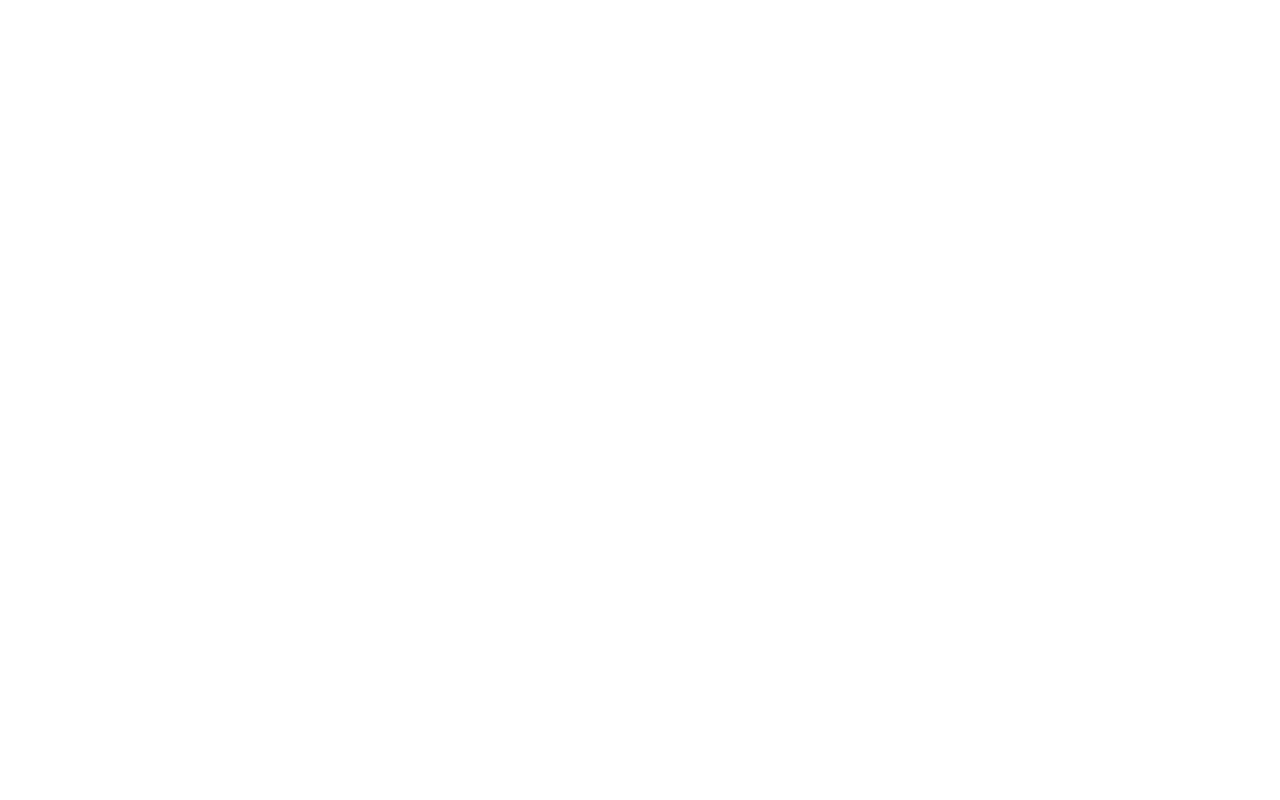
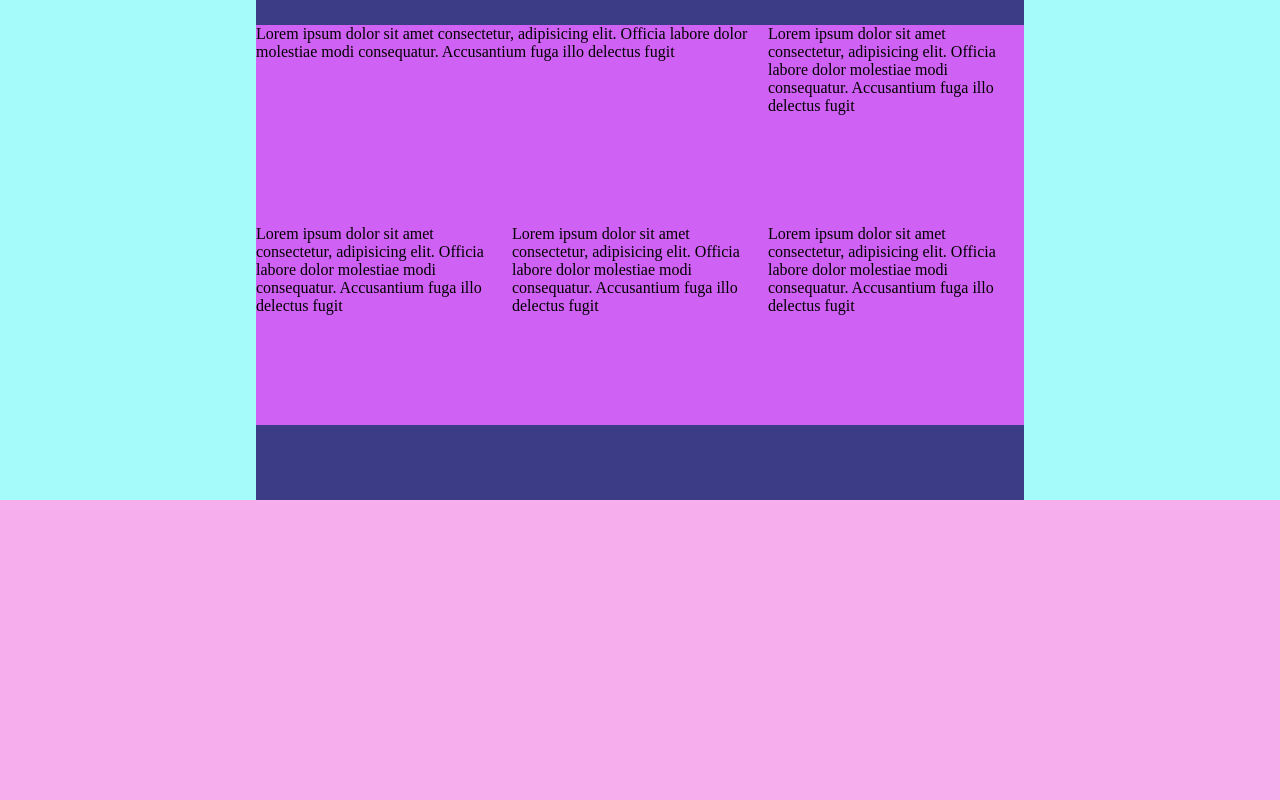
Before and after one commit to scarlett-troncoso/htmlcss-responsive-layout, a plain HTML site: page index.html in a window 1280 px wide. Shown: the top 800 px of the page. Drawn offline with Linux system fonts and the light colour scheme.

Commit message:
add background sections

```diff
--- a/css/style.css
+++ b/css/style.css
@@ -1,5 +1,71 @@
+/* common */
 *{
     margin: 0;
     padding: 0;
     box-sizing: border-box;
 }
+
+.container{
+    display: flex;
+    margin: 0 20%;
+    padding: 25px 0;
+}
+
+/* utility */
+
+.d_flex{
+    display: flex;
+}
+
+.wrp{
+    flex-wrap: wrap;
+}
+
+/* #region debug*/
+/*debug*/
+section {
+    height: 500px;
+}
+
+.services, .testimonials, .about{
+    background-color: rgb(165, 250, 250);
+}
+
+.strategic, .benefits, .free{
+    background-color: rgb(247, 174, 236);
+}
+
+.container{
+    height: 500px;
+    background-color: rgb(60, 60, 134);
+}
+
+.row{
+    height: 400px;
+    width: 100%;
+    background-color: rgb(129, 245, 121);
+}
+
+.col-8, .col-4{
+    height: 50 px;
+    background-color: rgb(208, 97, 245);
+}
+/* #endregion debug*/
+
+
+
+/* #region header */
+/* #endregion header */
+
+/* #region main */
+.col-8{
+    width: calc((100% / 12) * 8);
+}
+
+.col-4{
+    width: calc((100% / 12) * 4);
+}
+/* #endregion main */
+
+/* #region footer */
+/* #endregion footer */
--- a/index.html
+++ b/index.html
@@ -6,7 +6,53 @@
     <title>Responsive layout esercizio 15</title>
     <link rel="stylesheet" href="./css/style.css">
 </head>
-<body>
+<body class="debug">
+    <header id="H">
 
+    </header>
+
+    <main id="M">
+        <section class="services">
+            <div class="container">
+                <div class="row d_flex wrp">
+                    <div class="col-8"> Lorem ipsum dolor sit amet consectetur, adipisicing elit. Officia labore dolor molestiae modi consequatur. Accusantium fuga illo delectus fugit</div>
+                    <div class="col-4"> Lorem ipsum dolor sit amet consectetur, adipisicing elit. Officia labore dolor molestiae modi consequatur. Accusantium fuga illo delectus fugit</div>
+                    <div class="col-4"> Lorem ipsum dolor sit amet consectetur, adipisicing elit. Officia labore dolor molestiae modi consequatur. Accusantium fuga illo delectus fugit</div>
+                    <div class="col-4"> Lorem ipsum dolor sit amet consectetur, adipisicing elit. Officia labore dolor molestiae modi consequatur. Accusantium fuga illo delectus fugit</div>
+                    <div class="col-4"> Lorem ipsum dolor sit amet consectetur, adipisicing elit. Officia labore dolor molestiae modi consequatur. Accusantium fuga illo delectus fugit</div>
+                </div>
+            </div>
+        </section>
+        <!-- end section services-->
+
+        <section class="strategic">
+
+        </section>
+        <!-- end section strategic-->
+
+        <section class="testimonials">
+
+        </section>
+        <!-- end section testimonials-->
+
+        <section class="benefits">
+
+        </section>
+        <!-- end section benefits-->
+
+        <section class="about">
+
+        </section>
+        <!-- end section about-->
+
+        <section class="free">
+
+        </section>
+        <!-- end section free-->
+    </main>
+
+    <footer id="F">
+
+    </footer>
 </body>
 </html>
```
